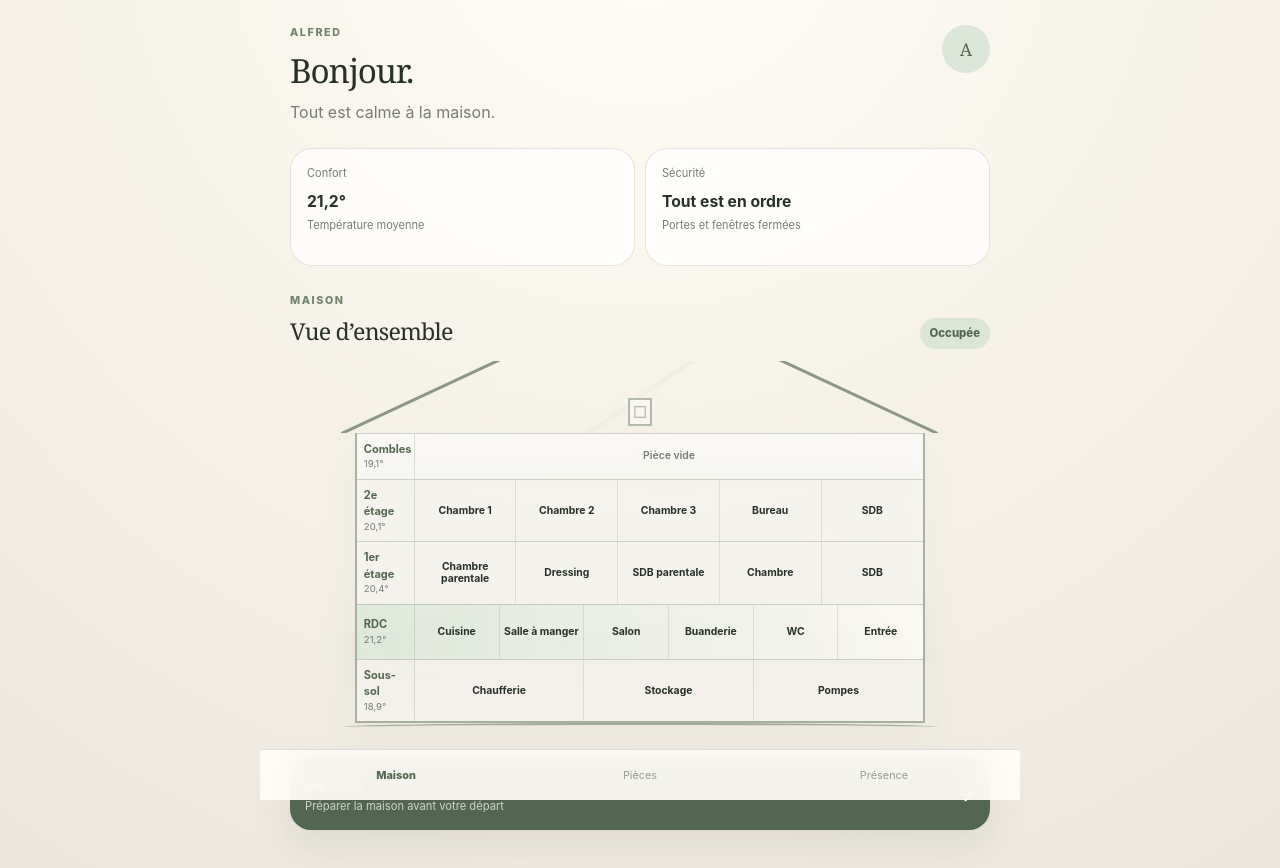
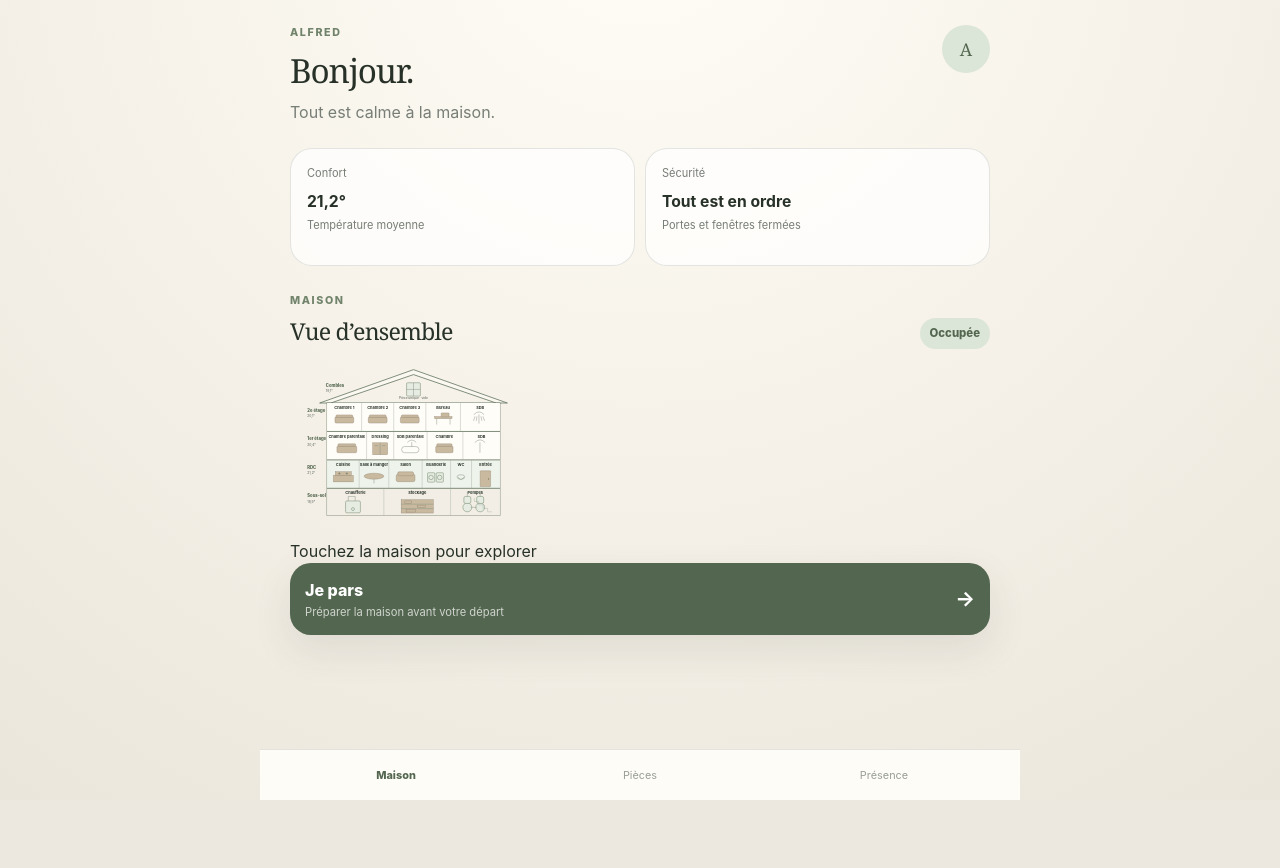
Before and after one commit to bendevtrash/alfred-ui-poc, a React (Vite) app: page / in a window 1280 px wide. Shown: the top 868 px of the page. After the commit the page ends 800 px from the top, so only its background shows below. Built offline with nearby package versions, Linux system fonts and the light colour scheme.

Commit message:
Use illustrated SVG house overview

```diff
--- a/src/App.tsx
+++ b/src/App.tsx
@@ -12,19 +12,11 @@ const initialLights: Light[] = [
   { id:'lampadaire', name:'Lampadaire', on:true, brightness:28 },
 ]
 
-const houseFloors = [
-  { id:'attic', name:'Combles', temp:'19,1°', rooms:['Pièce vide'], kind:'attic' },
-  { id:'second', name:'2e étage', temp:'20,1°', rooms:['Chambre 1','Chambre 2','Chambre 3','Bureau','SDB'] },
-  { id:'first', name:'1er étage', temp:'20,4°', rooms:['Chambre parentale','Dressing','SDB parentale','Chambre','SDB'] },
-  { id:'ground', name:'RDC', temp:'21,2°', rooms:['Cuisine','Salle à manger','Salon','Buanderie','WC','Entrée'] },
-  { id:'basement', name:'Sous-sol', temp:'18,9°', rooms:['Chaufferie','Stockage','Pompes'] },
-]
-
 function Nav({active,onNavigate}:{active:Screen;onNavigate:(s:Screen)=>void}){return <nav className="nav"><button className={active==='home'?'active':''} onClick={()=>onNavigate('home')}>Maison</button><button className={active==='floor'||active==='room'?'active':''} onClick={()=>onNavigate('floor')}>Pièces</button><button className={active==='departure'||active==='absence'?'active':''} onClick={()=>onNavigate('departure')}>Présence</button></nav>}
 function Shell({active,onNavigate,children}:{active:Screen;onNavigate:(s:Screen)=>void;children:React.ReactNode}){return <div className="shell"><main>{children}</main><Nav active={active} onNavigate={onNavigate}/></div>}
 function Back({title,eyebrow,onBack}:{title:string;eyebrow:string;onBack:()=>void}){return <header className="top"><button className="round" onClick={onBack}>‹</button><div><p className="eyebrow">{eyebrow}</p><h1>{title}</h1></div><span/></header>}
 
-function HouseStack({onFloor}:{onFloor:()=>void}){return <button className="houseIllustration detailedHouse" onClick={onFloor} aria-label="Ouvrir la maison"><div className="roof atticRoof"><div className="atticWindow">□</div></div><div className="houseBody">{houseFloors.map((floor,i)=><motion.div key={floor.id} className={`houseLevel detailedLevel ${floor.id==='ground'?'focus':''} ${floor.kind==='attic'?'atticLevel':''}`} initial={{opacity:0,y:8}} animate={{opacity:1,y:0}} transition={{delay:i*.05}}><div className="levelName"><b>{floor.name}</b><small>{floor.temp}</small></div><div className="roomStrip">{floor.rooms.map(room=><span key={room}>{room}</span>)}</div></motion.div>)}</div><div className="houseBase"/></button>}
+function HouseStack({onFloor}:{onFloor:()=>void}){return <motion.button className="houseArtwork" onClick={onFloor} aria-label="Ouvrir la maison" initial={{opacity:0,y:8}} animate={{opacity:1,y:0}} transition={{duration:.28}}><img src={`${import.meta.env.BASE_URL}illustrations/house-overview.svg`} alt="Maison Alfred en coupe avec les cinq niveaux et toutes les pièces"/><span className="houseHint">Touchez la maison pour explorer</span></motion.button>}
 
 function Home({go}:{go:(s:Screen)=>void}){return <Shell active="home" onNavigate={go}><section className="page"><header className="hero"><div><p className="eyebrow">ALFRED</p><h1>Bonjour.</h1><p>Tout est calme à la maison.</p></div><div className="monogram">A</div></header><div className="summary"><article><span>Confort</span><strong>21,2°</strong><small>Température moyenne</small></article><article><span>Sécurité</span><strong>Tout est en ordre</strong><small>Portes et fenêtres fermées</small></article></div><div className="heading"><div><p className="eyebrow">MAISON</p><h2>Vue d’ensemble</h2></div><span className="pill">Occupée</span></div><HouseStack onFloor={()=>go('floor')}/><button className="primary" onClick={()=>go('departure')}><span>Je pars</span><small>Préparer la maison avant votre départ</small><b>→</b></button></section></Shell>}
 
```
